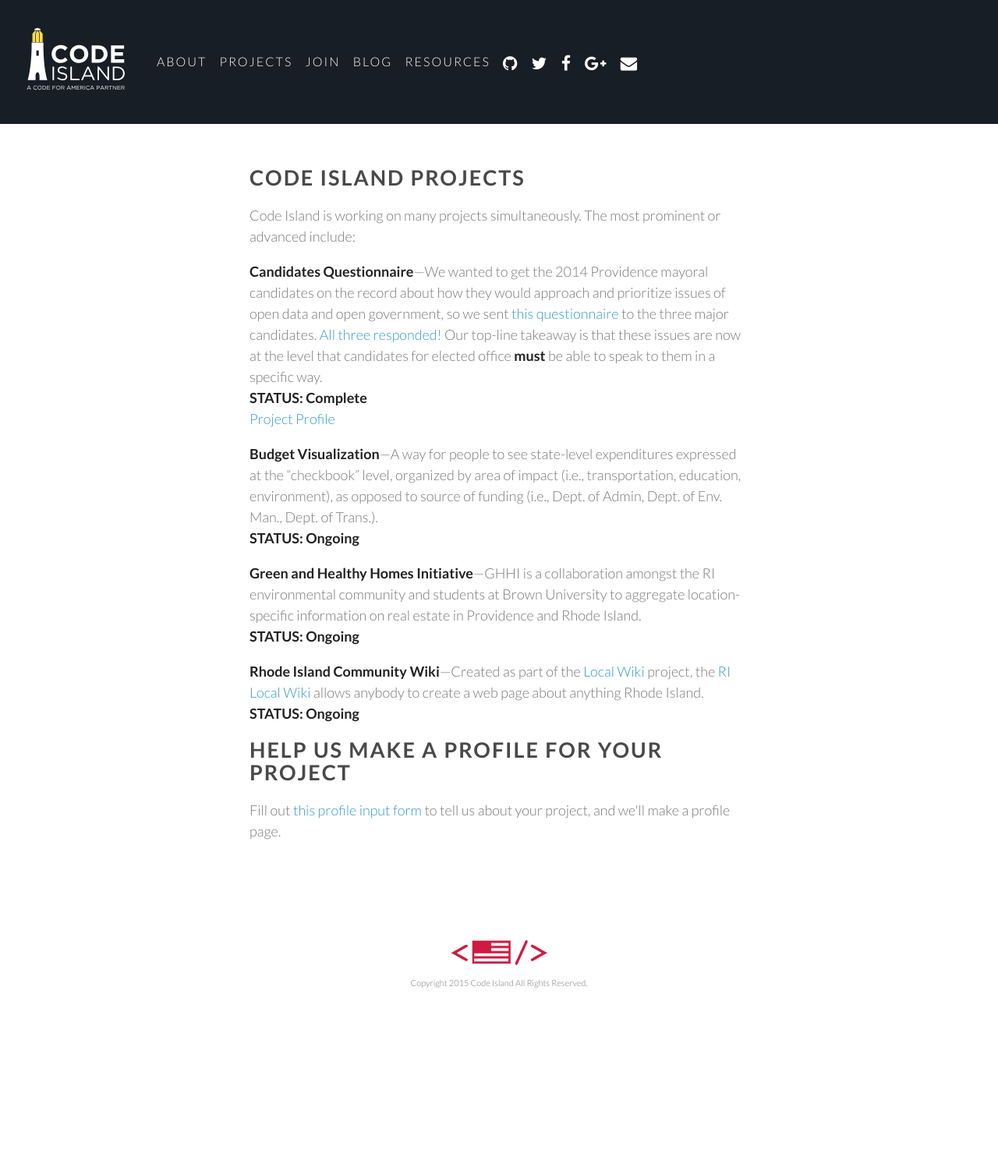
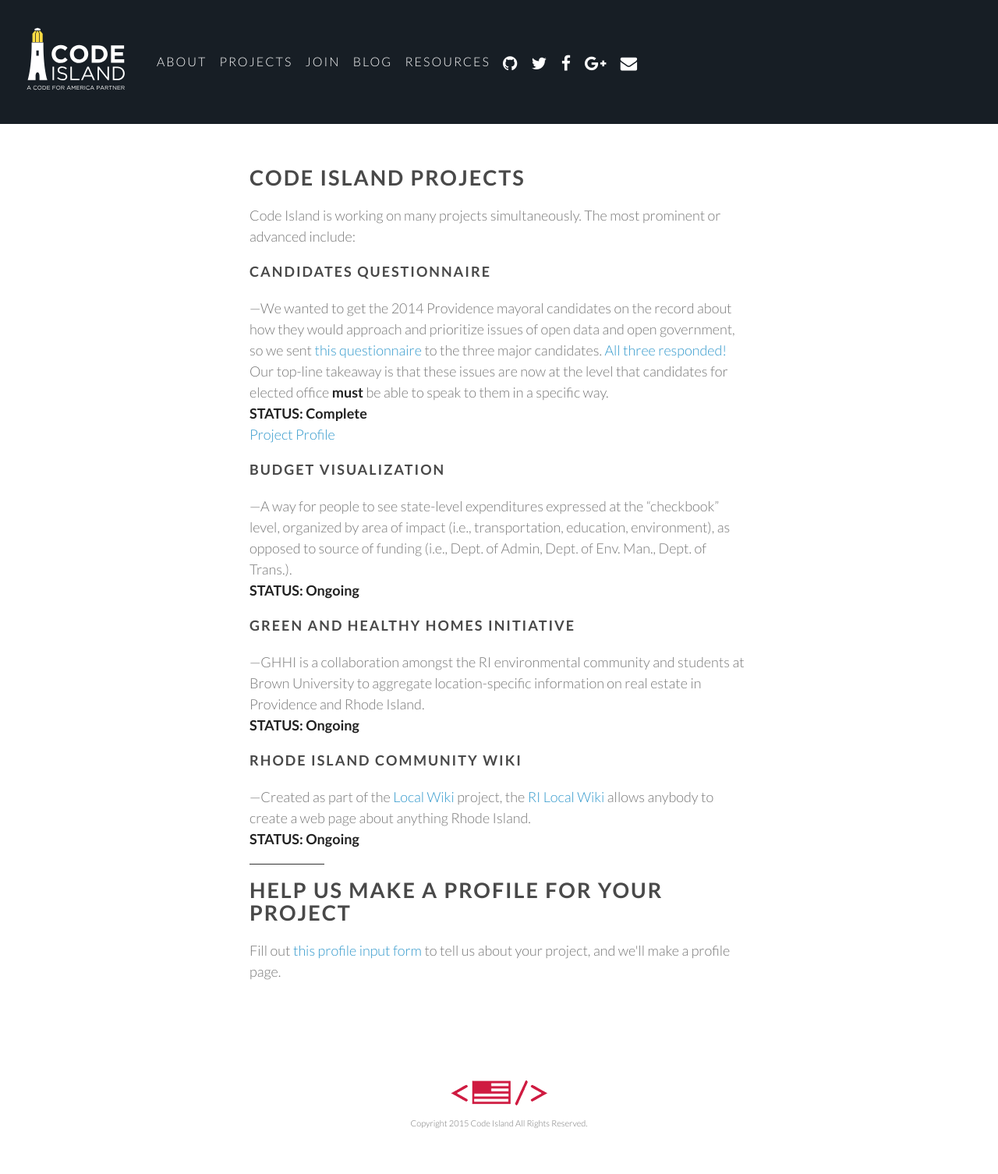
Before and after one commit to codeisland/codeisland.github.io, a Jekyll site: the page built from projects/index.html, in a window 1280 px wide. Shown: the whole page at 78% size. Built offline with Jekyll 4.4.1, drawn with Linux system fonts in a browser that asks for light colours; nearby versions of some CDN libraries; before the commit the page ends 1326 px from its top, so only the background shows below that.

Commit message:
Blog - uniform layout
Title, date, excerpt, hr

```diff
--- a/_layouts/post.html
+++ b/_layouts/post.html
@@ -13,7 +13,9 @@
       <!-- Blog -->
       <div class="section post">
         <div class="site-width">
-          <h2><a href="{{ page.url }}">{{ page.title }}</a></h2>
+          <h2><a href="{{ page.url }}">{{ page.title }}</a><br>
+            <small><em>{{ page.date | date: "%B %d %Y" }}</em></small>
+          </h2>
           {{ content }}
         </div>
       </div>
--- a/projects/index.html
+++ b/projects/index.html
@@ -8,21 +8,22 @@
   Code Island is working on many projects simultaneously. The most prominent or advanced include:
 </p>
 <p>
-  <strong>Candidates Questionnaire</strong>—We wanted to get the 2014 Providence mayoral candidates on the record about how they would approach and prioritize issues of open data and open government, so we sent <a href="/candidate-questionnaire/">this questionnaire</a> to the three major candidates. <a href="/candidate-questionnaire/responses/">All three responded!</a> Our top-line takeaway is that these issues are now at the level that candidates for elected office <strong>must</strong> be able to speak to them in a specific way.
+  <h4>Candidates Questionnaire</h4>—We wanted to get the 2014 Providence mayoral candidates on the record about how they would approach and prioritize issues of open data and open government, so we sent <a href="/candidate-questionnaire/">this questionnaire</a> to the three major candidates. <a href="/candidate-questionnaire/responses/">All three responded!</a> Our top-line takeaway is that these issues are now at the level that candidates for elected office <strong>must</strong> be able to speak to them in a specific way.
   <br /><strong>STATUS: Complete</strong>
   <br /><a href="/projects/questionnaire/">Project Profile</a>
 </p>
 <p>
-  <strong>Budget Visualization</strong>—A way for people to see state-level expenditures expressed at the “checkbook” level, organized by area of impact (i.e., transportation, education, environment), as opposed to source of funding (i.e., Dept. of Admin, Dept. of Env. Man., Dept. of Trans.).
+  <h4>Budget Visualization</h4>—A way for people to see state-level expenditures expressed at the “checkbook” level, organized by area of impact (i.e., transportation, education, environment), as opposed to source of funding (i.e., Dept. of Admin, Dept. of Env. Man., Dept. of Trans.).
   <br /><strong>STATUS: Ongoing</strong>
 </p>
 <p>
-  <strong>Green and Healthy Homes Initiative</strong>—GHHI is a collaboration amongst the RI environmental community and students at Brown University to aggregate location-specific information on real estate in Providence and Rhode Island.
+  <h4>Green and Healthy Homes Initiative</h4>—GHHI is a collaboration amongst the RI environmental community and students at Brown University to aggregate location-specific information on real estate in Providence and Rhode Island.
   <br /><strong>STATUS: Ongoing</strong>
 </p>
 <p>
-  <strong>Rhode Island Community Wiki</strong>—Created as part of the <a title="Local Wiki is a world-wide project to document everything everywhere" href="http://localwiki.net/">Local Wiki </a>project, the <a title="Document everything RI!" href="http://localwiki.net/ri">RI Local Wiki</a> allows anybody to create a web page about anything Rhode Island.
+  <h4>Rhode Island Community Wiki</h4>—Created as part of the <a title="Local Wiki is a world-wide project to document everything everywhere" href="http://localwiki.net/">Local Wiki </a>project, the <a title="Document everything RI!" href="http://localwiki.net/ri">RI Local Wiki</a> allows anybody to create a web page about anything Rhode Island.
   <br /><strong>STATUS: Ongoing</strong>
 </p>
+<hr>
 <h2>Help Us Make a Profile for Your Project</h2>
 <p>Fill out <a href="/projects/profile-input/">this profile input form</a> to tell us about your project, and we'll make a profile page.</p>
```
Also changed, not shown: blog/index.html (+5 -3 lines), index.html (+4 -3 lines).
